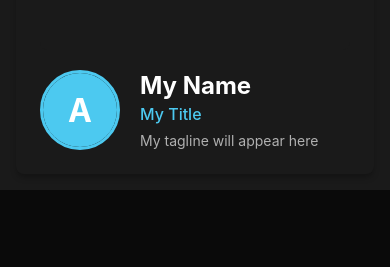
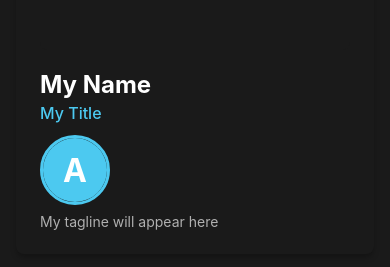
Before and after one commit to DavidKori/portfolio-admin.com, a React (Vite) app: page /dashboard/profile in a window 390 px wide. Shown: the part 1600-1867 px from the top of the page. Before the commit the page ends 1790 px from the top, so only its background shows below. Built offline with nearby package versions, Linux system fonts and the light colour scheme; no server answers.

Commit message:
polishing the profile section, responsiveness, dark/light colors, update inputs to allow text

```diff
--- a/src/sections/Profile.jsx
+++ b/src/sections/Profile.jsx
@@ -92,7 +92,7 @@ const Profile = () => {
               <FormField
                 label="Full Name"
                 value={profile.fullName || ""}
-                onChange={(value) => handleChange('name', value)}
+                onChange={(value) => handleChange('fullName', value)}
                 required
                 placeholder="John Doe"
               />
@@ -100,7 +100,7 @@ const Profile = () => {
               <FormField
                 label="Professional Title"
                 value={profile.professionalTitle || ""}
-                onChange={(value) => handleChange('title', value)}
+                onChange={(value) => handleChange('professionalTitle', value)}
                 required
                 placeholder="Senior Full Stack Developer"
               />
--- a/src/styles/global.css
+++ b/src/styles/global.css
@@ -5,6 +5,7 @@
   --bg-sidebar: #1a1a1a;
   --bg-card: #ffffff;
   --text-primary: #1a1a1a;
+  --btn-primary:#1a1a1a;
   --text-secondary: #666666;
   --text-muted: #999999;
   --border-color: #e1e5e9;
@@ -25,6 +26,7 @@
   --bg-sidebar: #000000;
   --bg-card: #1a1a1a;
   --text-primary: #ffffff;
+  --btn-primary:#1a1a1a;
   --text-secondary: #b0b0b0;
   --text-muted: #666666;
   --border-color: #2a2a2a;
--- a/src/styles/media-uploader.css
+++ b/src/styles/media-uploader.css
@@ -100,7 +100,7 @@
 
 .change-file-btn {
   background-color: white;
-  color: var(--text-primary);
+  color: var(--btn-primary);
   padding: 10px 20px;
   border-radius: var(--radius);
   font-weight: 500;
--- a/src/styles/section.css
+++ b/src/styles/section.css
@@ -296,11 +296,12 @@
   display: flex;
   align-items: center;
   gap: 20px;
+  flex-direction: row;
 }
 
 .preview-avatar {
-  width: 80px;
-  height: 80px;
+  width: 80px !important;
+  height: 80px !important;
   border-radius: 50%;
   overflow: hidden;
   border: 3px solid var(--primary-color);
@@ -311,6 +312,7 @@
   height: 100%;
   object-fit: cover;
 }
+
 
 .avatar-placeholder {
   width: 100%;
@@ -323,7 +325,9 @@
   font-size: 32px;
   font-weight: bold;
 }
-
+.preview-info  {
+  width: 50vw;
+}
 .preview-info h3 {
   font-size: 24px;
   margin-bottom: 4px;
@@ -366,6 +370,56 @@
   color: var(--primary-color);
   font-size: 20px;
 }
+
+@media screen and (max-width:780px) {
+  .preview-profile {
+  display: flex;
+  align-items: center;
+  gap: 10px;
+  position: relative;
+  flex-direction: column ;
+}
+.preview-info  {
+  width: 100%;
+}
+.preview-avatar {
+  width: 70px !important;
+  height: 70px !important;
+  border-radius: 50%;
+  overflow: hidden;
+  border: 3px solid var(--primary-color);
+  position: absolute;
+  top: 65px;
+  left: 0px;
+}
+
+.preview-avatar img {
+  width: 100%;
+  height: 100%;
+  object-fit: cover;
+}
+.preview-tagline{
+  margin-top: 90px;
+}
+}
+@media screen and (max-width:255px) {
+.preview-avatar {
+  top: 90px;
+}
+
+}
+@media screen and (max-width:207px) {
+.preview-avatar {
+  top: 115px;
+}}
+@media screen and (max-width:176px) {
+.preview-avatar {
+  top: 135px;
+}}
+@media screen and (max-width:175px) {
+.preview-avatar {
+  top: 140px;
+}}
 
 /* Timeline for experience */
 .timeline {
```
